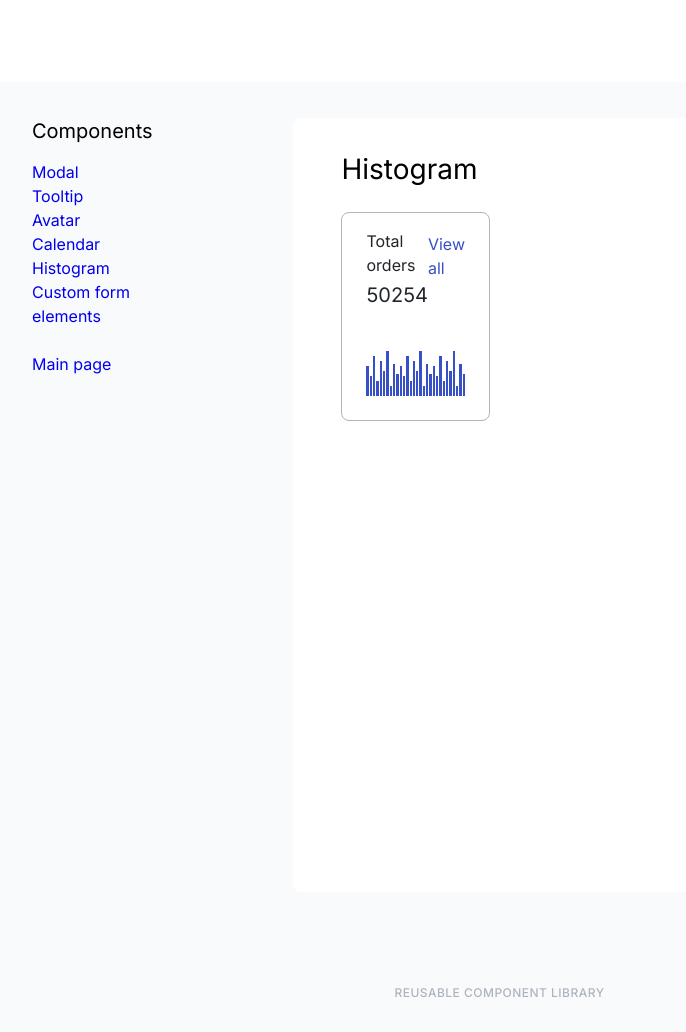
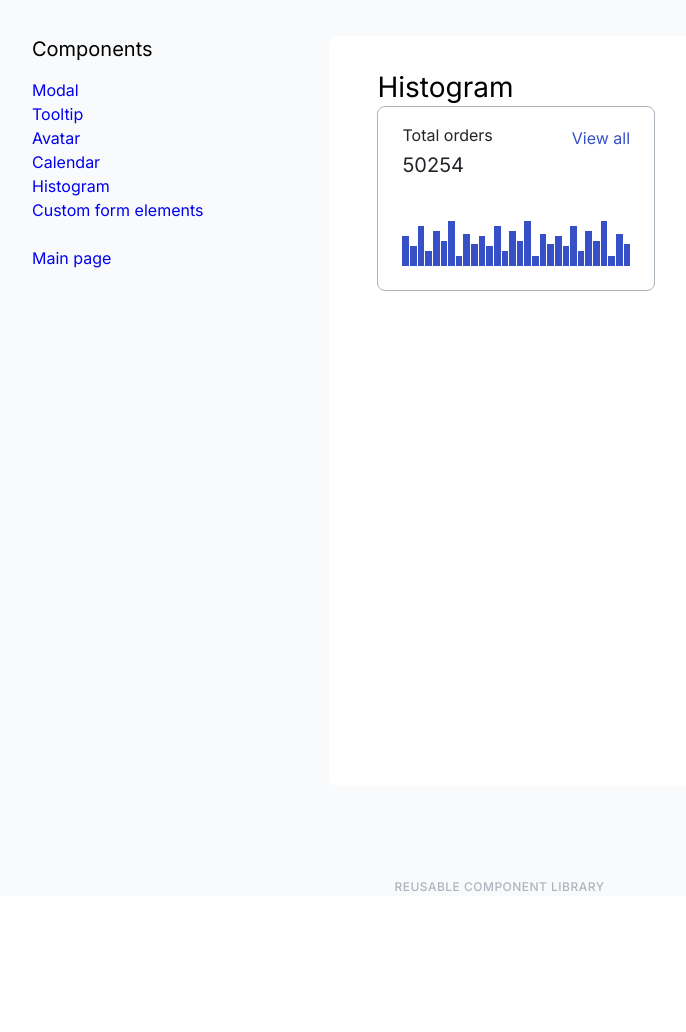
Before and after one commit to js-tasks-ru/htmlcss-20250123_alexandra-vyunnik, a website: page pages/template.html in a window 1280 px wide. Shown: the whole page, without its empty margins (133-819 px from the left). After the commit the page ends 896 px from the top, so only its background shows below. Drawn offline with Linux system fonts and the light colour scheme.

Commit message:
upgrade after code review

```diff
--- a/assets/css/main.css
+++ b/assets/css/main.css
@@ -39,7 +39,7 @@ a {
     text-decoration: none;
 }
 
-* {
+body {
     font-family: 'Inter', sans-serif;
 }
 
--- a/components/footer/footer.css
+++ b/components/footer/footer.css
@@ -8,7 +8,6 @@
 
 .template__footer {
     background-color: var(--grey-5);
-    height: 140px;
     text-align: center;
     font-style: normal;
     font-weight: 500;
@@ -16,6 +15,5 @@
     line-height: 18px;
     letter-spacing: 0.04em;
     text-transform: uppercase;
-    padding-top: 92px;
     color: var(--grey-3);
 }
--- a/components/header/header.css
+++ b/components/header/header.css
@@ -4,9 +4,4 @@
 
 .template__header {
     background-color: var(--white);
-    height: 82px;
 }
-
-.component__header {
-    padding-bottom: 24px;
-}
--- a/components/main-section/main-section.css
+++ b/components/main-section/main-section.css
@@ -1,7 +1,12 @@
 .main-section {
     background-color: var(--grey-5
     );
-    padding: 67px 165px;
+    padding-top: 67px;
+    padding-bottom: 67px;
+}
+
+.container {
+    margin-left: auto 0;
 }
 
 .main-section__grid {
@@ -17,5 +22,5 @@
     justify-content: center;
     gap: 56px;
     background-color: var(--grey-5);
-    padding: 36px 165px 0 0;
+    padding: 36px 0 92px 0;
 }
--- a/pages/template.html
+++ b/pages/template.html
@@ -74,7 +74,7 @@
             </div>
         </main>
         <footer class="footer template__footer">
-            <p class="template__foter-description">Reusable component library</p>
+            <p class="template__footer-description">Reusable component library</p>
         </footer>
 </body>
 </html>
```
